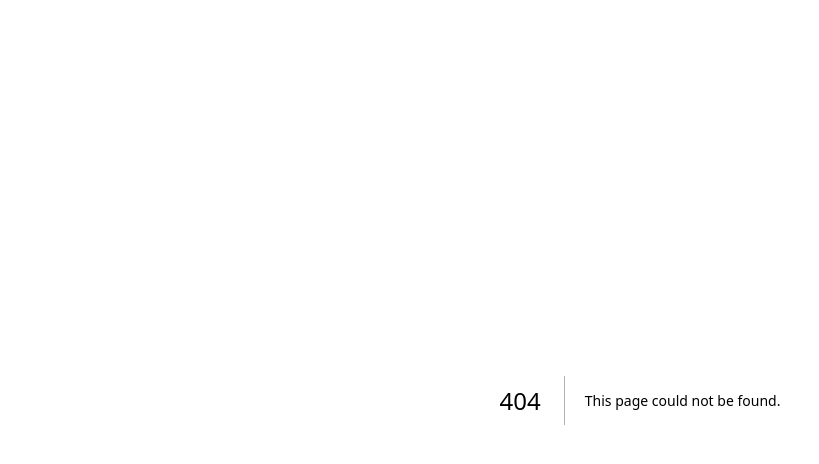
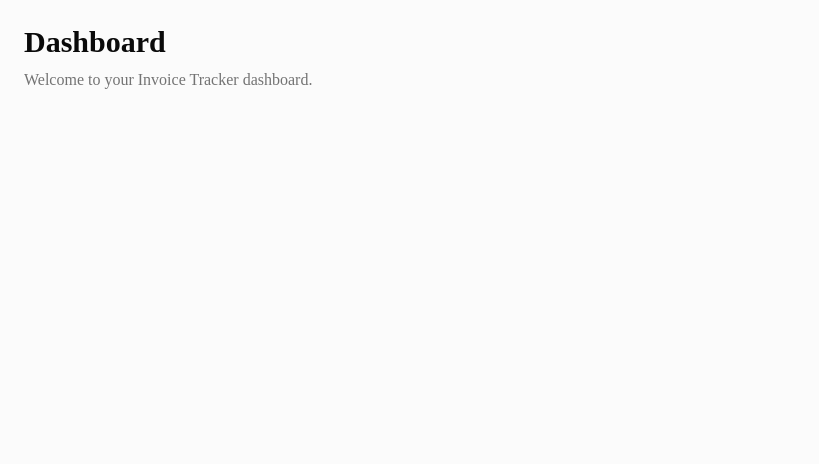
Before and after one commit to knicKnack-Mark/invoice-generator-frontend, a Next.js app: page /dashboard in a window 1280 px wide. Before the commit this address had no page. Shown: the top 464 px of the page, without its empty margins (0-819 px from the left). Built offline with nearby package versions, Linux system fonts and the light colour scheme.

Commit message:
Add DashboardPage component with initial layout and welcome message

```diff
--- /dev/null
+++ b/src/app/dashboard/page.tsx
@@ -0,0 +1,15 @@
+export default function DashboardPage() {
+  return (
+    <main className="min-h-screen bg-muted/40 p-6">
+      <div className="mx-auto max-w-7xl">
+        <h1 className="text-3xl font-bold">
+          Dashboard
+        </h1>
+
+        <p className="mt-2 text-muted-foreground">
+          Welcome to your Invoice Tracker dashboard.
+        </p>
+      </div>
+    </main>
+  );
+}
```
